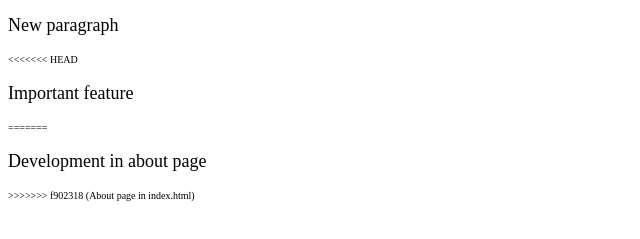
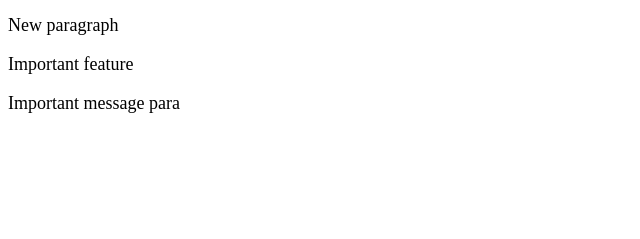
Before and after one commit to kalimeross/git-github-test, a plain HTML site: page index.html in a window 1280 px wide. Shown: the part 143-382 px from the top of the page, without its empty margins (0-640 px from the left). Drawn offline with Linux system fonts and the light colour scheme.

Commit message:
added important message to index.html

```diff
--- a/index.html
+++ b/index.html
@@ -11,10 +11,7 @@
     <h1>Portfolio site</h1>
     <p>Portfolio site</p>
     <p>New paragraph</p>
-<<<<<<< HEAD
     <p>Important feature</p>
-=======
-    <p>Development in about page</p>
->>>>>>> f902318 (About page in index.html)
+    <p>Important message para</p>
 </body>
 </html>
```
Also changed, not shown: 2 other files.
